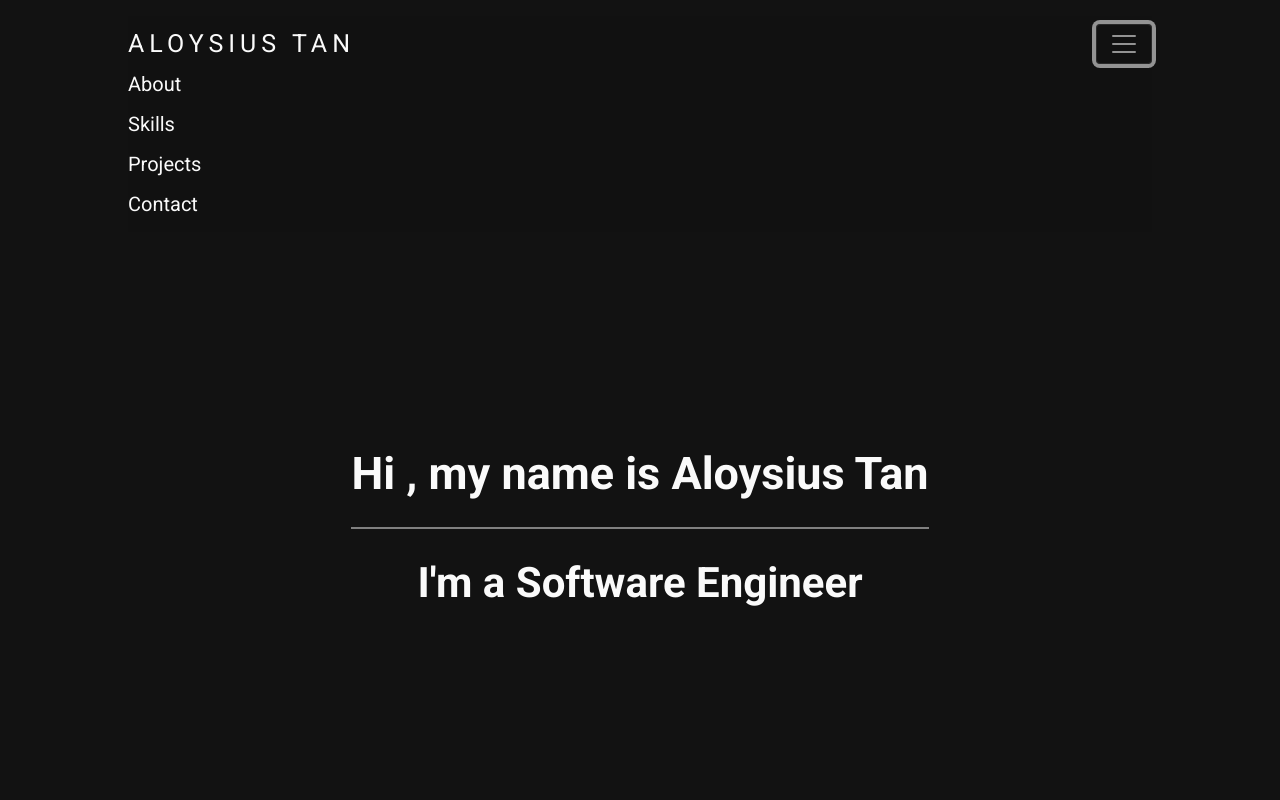
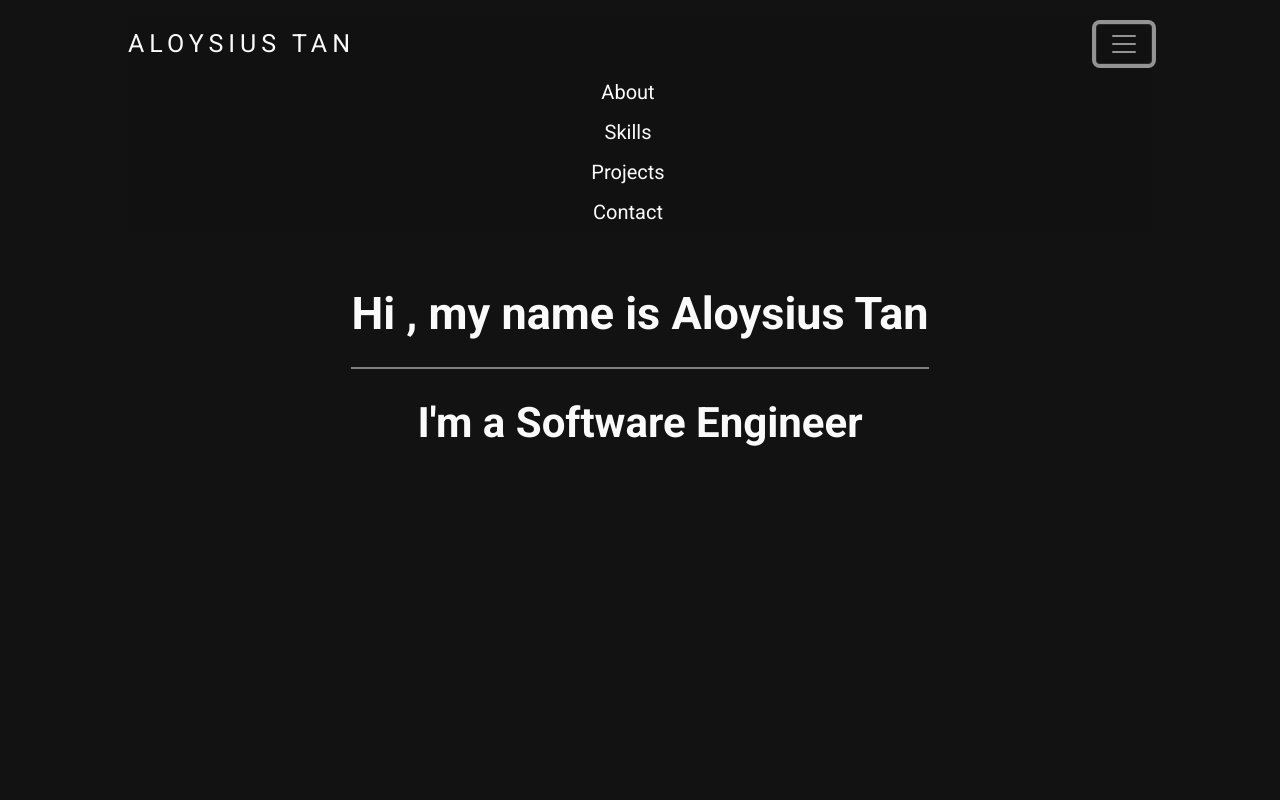
Before and after one commit to aloy2312/portfolio, a Next.js app: page / in a window 1280 px wide. Both pictures are taken after a click on the button 1124 px from the left and 44 px from the top of the page. Shown: the top 800 px of the page. Built offline with nearby package versions, Linux system fonts and the light colour scheme.

Commit message:
changing nav collapse

```diff
--- a/components/nav.js
+++ b/components/nav.js
@@ -8,7 +8,7 @@ import { Nav } from "react-bootstrap";
 
 const Navigation = () => {
   return (
-    <Navbar expand="xxl" className={styles.nav} sticky="top" variant="dark">
+    <Navbar expand="false" className={styles.nav} sticky="top" variant="dark">
       <Link
         to="hero"
         spy={true}
@@ -23,7 +23,7 @@ const Navigation = () => {
         aria-controls="basic-navbar-nav"
         className={styles.navToggler}
       />
-      <Navbar.Collapse id="basic-navbar-nav">
+      <Navbar.Collapse id="basic-navbar-nav" className={styles.collapse}>
         <Nav className="me-auto justify-content-end" style={{ width: "100%" }}>
           <Link
             to="about"
--- a/pages/index.js
+++ b/pages/index.js
@@ -18,7 +18,7 @@ export default function Home() {
       <Head>
         <title>Aloysius Tan</title>
         <meta name="description" content="Hi! This is my portfolio website" />
-        <link rel="icon" href="/favicon.ico" />
+        <link rel="icon" href="" />
       </Head>
 
       <div className={Indexstyles.container}>
--- a/styles/nav.module.css
+++ b/styles/nav.module.css
@@ -15,6 +15,13 @@
     padding-top: 10px;
     margin-right: 0 !important;
   }
+}
+
+.collapse {
+  position: absolute;
+  top: 56px;
+  background-color: #121212ea;
+  width: 100%;
 }
 
 /* Nav name */
@@ -71,8 +78,9 @@
   color: #fafafa !important;
   font-size: 20px;
   line-height: 40px;
-  margin-right: 1.5rem;
+  padding-right: 1.5rem;
   text-decoration: none;
+  text-align: center;
 
   position: relative;
 }
```
